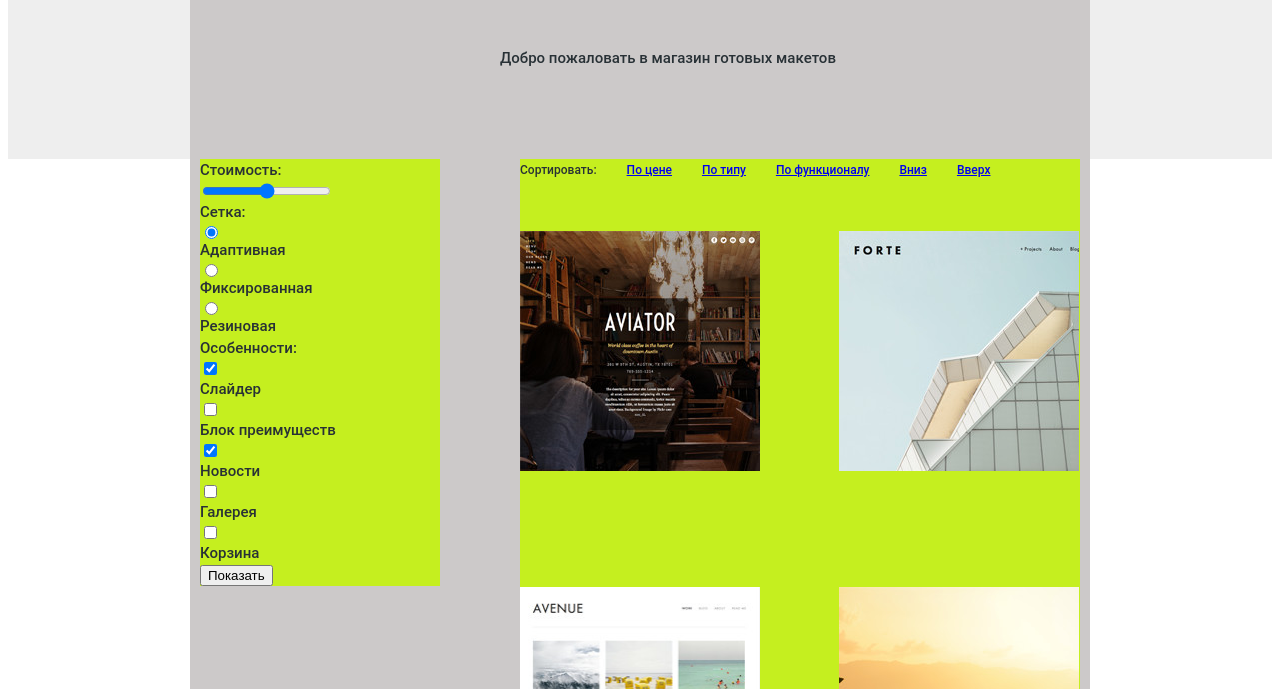
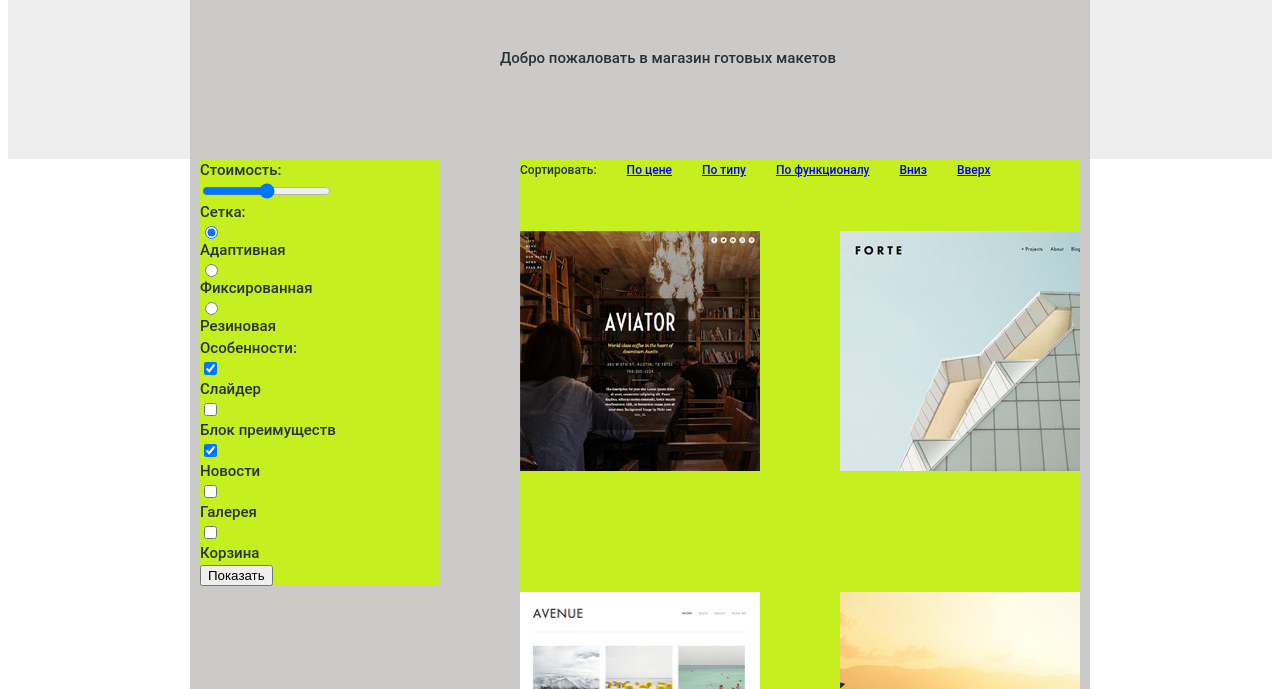
Before and after one commit to xandronx/38975-nerds, a plain HTML site: page catalog.html in a window 1280 px wide. Shown: the part 111-800 px from the top of the page. Drawn offline with Linux system fonts and the light colour scheme.

Commit message:
правки блочной модели

```diff
--- a/catalog.html
+++ b/catalog.html
@@ -36,8 +36,7 @@
 	<main>
 	  <div class="container clearfix">
 	    <div class="left_column">
-
-	        <form action="https://echo.htmlacademy.ru" method="get">
+	      <form action="https://echo.htmlacademy.ru" method="get">
 	          <div class="range">
 	            <div class="form_title">Стоимость:</div>
                   <input name="cost" type="range"  min="0" max="15000" value="7500">
@@ -66,12 +65,11 @@
 	          </div>
 			  <button type="submit" class="filter_btn">Показать</button>
 	        </form>
-
 	    </div>
 	    <div class="right_column">
 	      <div class="catalog_menu">
 	        <div class="catalog_menu_head">Сортировать:</div>
-	        <ul>
+	        <ul class= "items">
               <li class="catalog_menu_item">
                 <a href="#">По цене</a>
               </li>
--- a/css/style.css
+++ b/css/style.css
@@ -226,13 +226,17 @@
 
 .catalog_item  {
 	display:inline-block;
-	margin-left:75px;
+	margin-left:80px;
 	margin-bottom:110px;
 	}
 
 .catalog_item:nth-child(odd) {
 	margin-left:0;
     }
+
+.catalog  {
+	font-size:0;
+	}
 
 .catalog__paginator  {
 	font-size:0;
@@ -256,3 +260,8 @@
 	padding-bottom:90px;
 	margin-left:300px;
     }
+
+
+.items{
+      float:left;
+}
```
